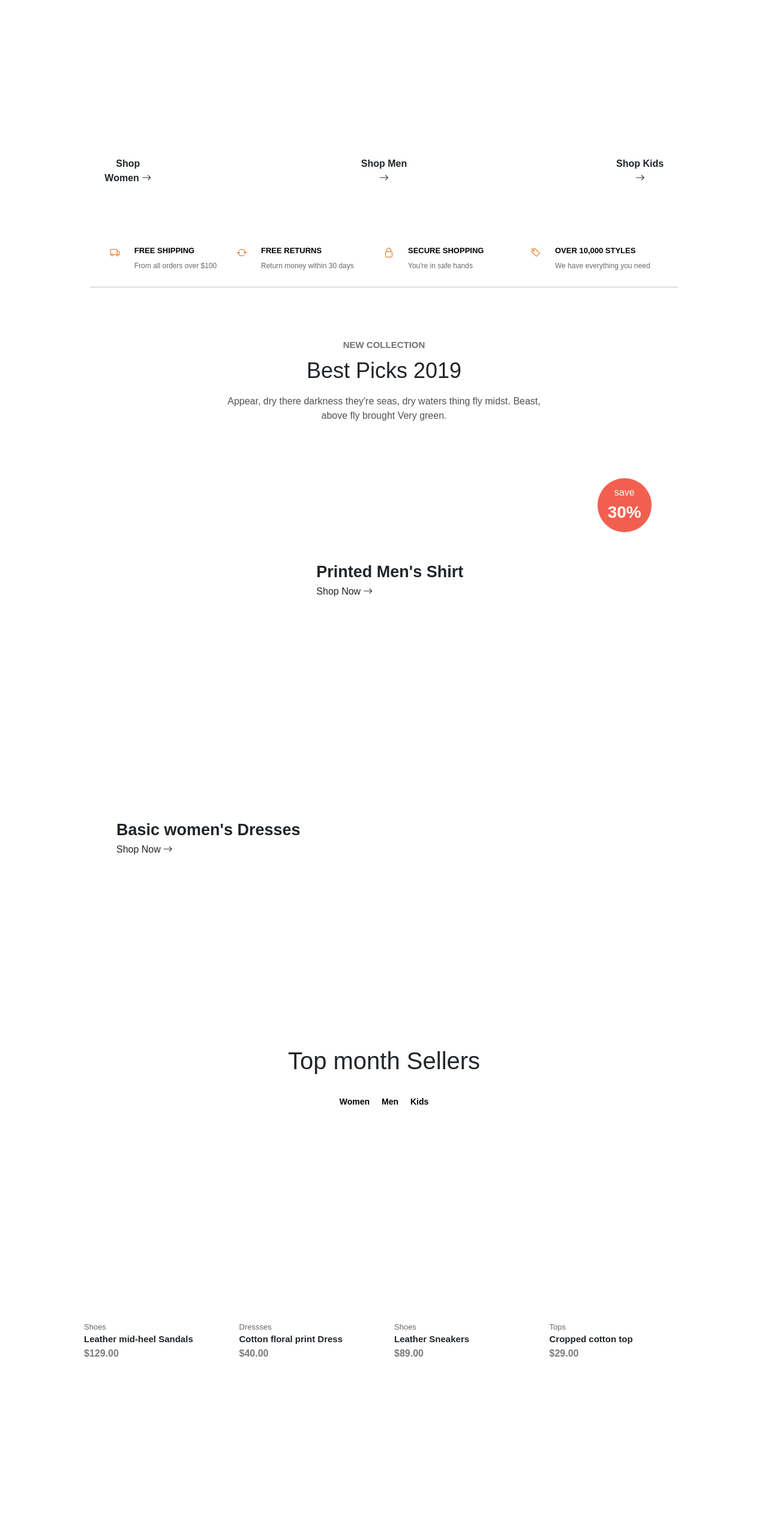
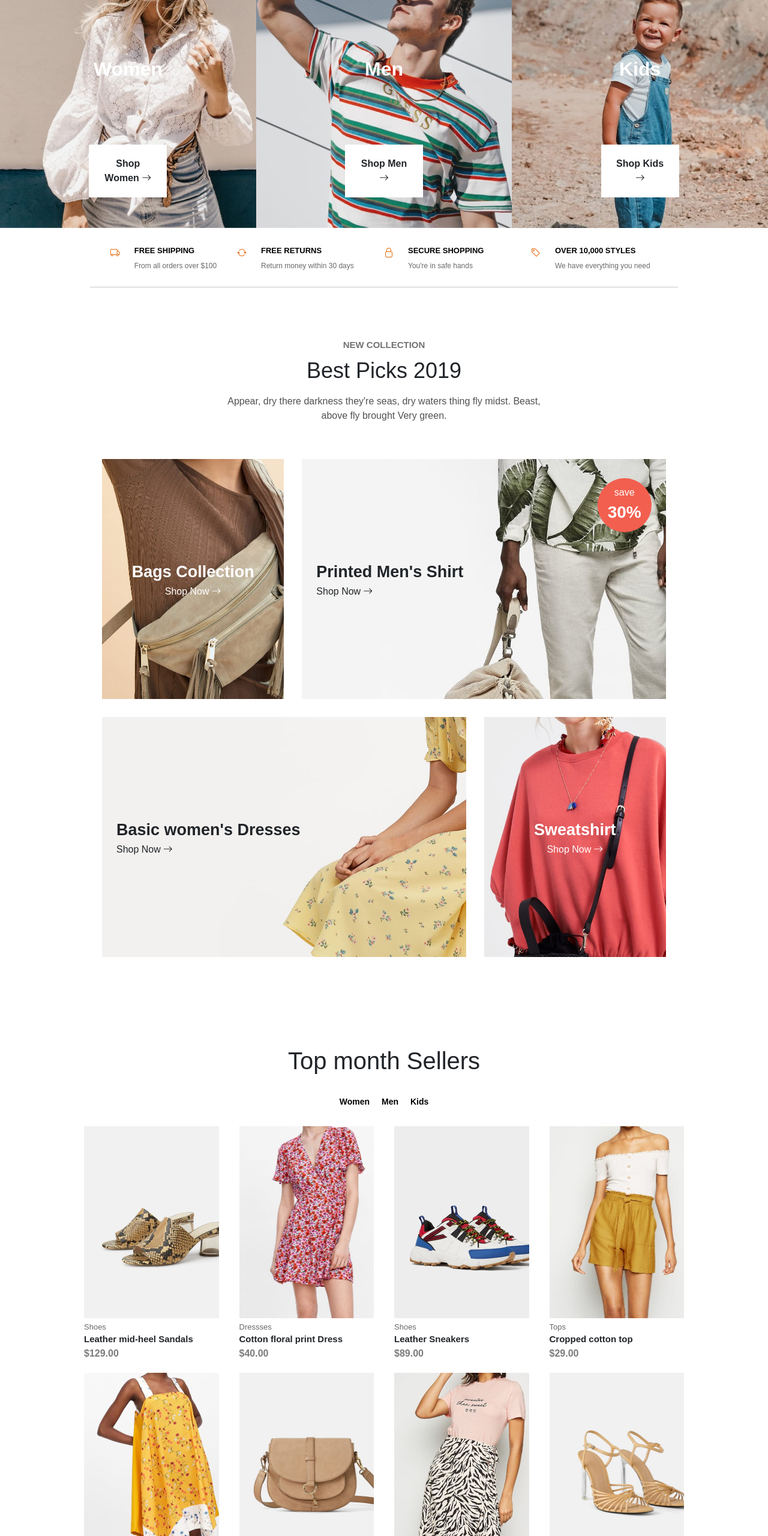
Before and after one commit to itz-vishal-d/shopper_templete, a plain HTML site: page index.html in a window 1280 px wide. Shown: the part 240-2800 px from the top of the page at 60% size. Drawn offline with nearby package versions, Linux system fonts and the light colour scheme.

Commit message:
Update style.css

```diff
--- a/style.css
+++ b/style.css
@@ -96,7 +96,7 @@ main{
 .women{
   width: 100%;
   height: 100%;
-  background: url(./img/women-shop.jpeg);
+  background: url(./women-shop.jpeg);
   background-size: cover;
   display: flex;
   flex-direction: column;
@@ -110,7 +110,7 @@ main{
 .men{
   width: 100%;
   height: 100%;
-  background: url(./img/men-shop.jpeg);
+  background: url(./men-shop.jpeg);
   background-size: cover;
   text-align: center;
   display: flex;
@@ -126,7 +126,7 @@ main{
 .kid{
   width: 100%;
   height: 100%;
-  background: url(./img/kid-shop.jpeg);
+  background: url(./kid-shop.jpeg);
   background-size: cover;
   display: flex;
   flex-direction: column;
@@ -224,7 +224,7 @@ main{
 
 .women-bags{
   /* background-color: blue; */
-  background: url(./img/product-1.jpg);
+  background: url(./product-1.jpg);
   height: 100%;
   background-size: cover;
   align-items: center;
@@ -235,7 +235,7 @@ main{
 
 .printed-shirt{
   /* background-color: blue; */
-  background: url(./img/product-2.jpg);
+  background: url(./product-2.jpg);
   height: 100%;
   background-size: cover;
   display: flex;
@@ -281,7 +281,7 @@ main{
 
 .basic-women{
   /* background-color: blue; */
-  background: url(./img/product-3.jpg);
+  background: url(./product-3.jpg);
   height: 100%;
   background-size: cover;
   display: flex;
@@ -293,7 +293,7 @@ main{
 
 .sweat-shirt{
   /* background-color: red; */
-  background: url(./img/product-4.jpg);
+  background: url(./product-4.jpg);
   height: 100%;
   background-size: cover;
   align-items: center;
@@ -362,7 +362,7 @@ width: 100%;
 .card-1{
   height: 40vh;
   width: 100%;
-  background-image: url(./img/product-5.jpg);
+  background-image: url(./product-5.jpg);
   background-size: cover;
   display: flex;
   justify-content: center;
@@ -372,14 +372,14 @@ width: 100%;
 .card-1:hover{
   height: 40vh;
   width: 100%;
-  background-image: url(./img/product-120.jpg);
+  background-image: url(./product-120.jpg);
   background-size: cover;
 }
 
 .card-2{
   height: 40vh;
   width: 100%;
-  background-image: url(./img/product-6.jpg);
+  background-image: url(./product-6.jpg);
   background-size: cover;
   display: flex;
   justify-content: center;
@@ -389,7 +389,7 @@ width: 100%;
 .card-2:hover{
   height: 40vh;
   width: 100%;
-  background-image: url(./img/product-121.jpg);
+  background-image: url(./product-121.jpg);
   background-size: cover;
 }
 
@@ -398,7 +398,7 @@ width: 100%;
 .card-3{
   height: 40vh;
   width: 100%;
-  background-image: url(./img/product-7.jpg);
+  background-image: url(./product-7.jpg);
   background-size: cover;
   display: flex;
   justify-content: center;
@@ -408,7 +408,7 @@ width: 100%;
 .card-3:hover{
   height: 40vh;
   width: 100%;
-  background-image: url(./img/product-122.jpg);
+  background-image: url(./product-122.jpg);
   background-size: cover;
 }
 
@@ -416,7 +416,7 @@ width: 100%;
 .card-4{
   height: 40vh;
   width: 100%;
-  background-image: url(./img/product-8.jpg);
+  background-image: url(./product-8.jpg);
   background-size: cover;
   display: flex;
   justify-content: center;
@@ -426,14 +426,14 @@ width: 100%;
 .card-4:hover{
   height: 40vh;
   width: 100%;
-  background-image: url(./img/product-8.jpg);
+  background-image: url(./product-8.jpg);
   background-size: cover;
 }
 
 .card-5{
   height: 40vh;
   width: 100%;
-  background-image: url(./img/product-9.jpg);
+  background-image: url(./product-9.jpg);
   background-size: cover;
   display: flex;
   justify-content: center;
@@ -443,7 +443,7 @@ width: 100%;
 .card-5:hover{
   height: 40vh;
   width: 100%;
-  background-image: url(./img/product-9.jpg);
+  background-image: url(./product-9.jpg);
   background-size: cover;
 }
 
@@ -451,7 +451,7 @@ width: 100%;
 .card-6{
   height: 40vh;
   width: 100%;
-  background-image: url(./img/product-10.jpg);
+  background-image: url(./product-10.jpg);
   background-size: cover;
   display: flex;
   justify-content: center;
@@ -461,7 +461,7 @@ width: 100%;
 .card-6:hover{
   height: 40vh;
   width: 100%;
-  background-image: url(./img/product-123.jpg);
+  background-image: url(./product-123.jpg);
   background-size: cover;
 }
 
@@ -470,7 +470,7 @@ width: 100%;
 .card-7{
   height: 40vh;
   width: 100%;
-  background-image: url(./img/product-11.jpg);
+  background-image: url(./product-11.jpg);
   background-size: cover;
   display: flex;
   justify-content: center;
@@ -480,7 +480,7 @@ width: 100%;
 .card-7:hover{
   height: 40vh;
   width: 100%;
-  background-image: url(./img/product-124.jpg);
+  background-image: url(./product-124.jpg);
   background-size: cover;
 }
 
@@ -488,7 +488,7 @@ width: 100%;
 .card-8{
   height: 40vh;
   width: 100%;
-  background-image: url(./img/product-12.jpg);
+  background-image: url(./product-12.jpg);
   background-size: cover;
   display: flex;
   justify-content: center;
@@ -498,7 +498,7 @@ width: 100%;
 .card-8:hover{
   height: 40vh;
   width: 100%;
-  background-image: url(./img/product-12.jpg);
+  background-image: url(./product-12.jpg);
   background-size: cover;
 }
 
@@ -680,7 +680,7 @@ main {
 
 .women-shop {
   padding-top: 120px;
-  background: url(./img/women-shop.jpeg);
+  background: url(./women-shop.jpeg);
   background-size: cover;
   text-align: center;
   display: flex;
@@ -694,7 +694,7 @@ main {
 
 .men-shop {
   padding-top: 120px;
-  background: url(./img/men-shop.jpeg);
+  background: url(./men-shop.jpeg);
   background-size: cover;
   text-align: center;
   display: flex;
@@ -707,7 +707,7 @@ main {
 }
 .kids-shop {
   padding-top: 120px;
-  background: url(./img/kid-shop.jpeg);
+  background: url(./kid-shop.jpeg);
   background-size: cover;
   text-align: center;
   display: flex;
```
